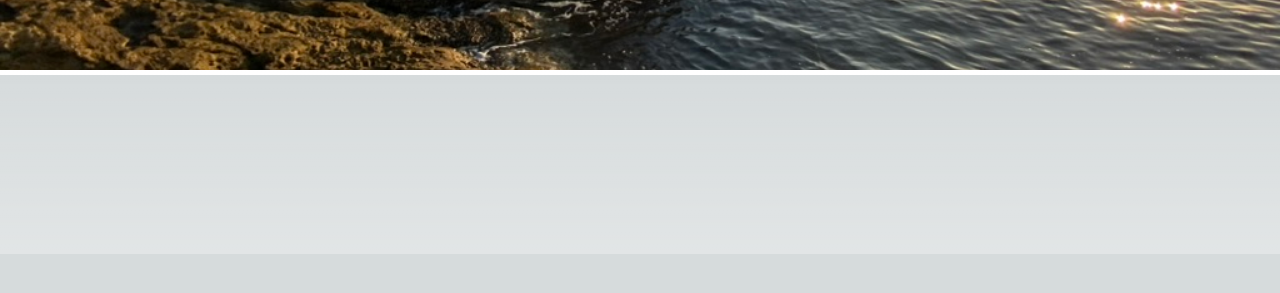
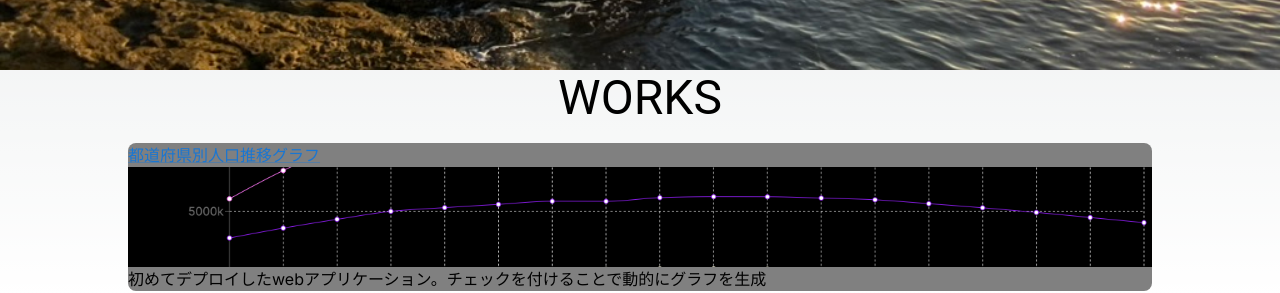
Before and after one commit to Miyamoto-tryk/portfolio, a Next.js app: page / in a window 1280 px wide. Shown: the part 546-839 px from the top of the page. Before the commit the page ends 800 px from the top, so only its background shows below. Built offline with nearby package versions, Linux system fonts and the light colour scheme.

Commit message:
都道府県別推移グラフを追加

```diff
--- a/src/app/page.tsx
+++ b/src/app/page.tsx
@@ -1,6 +1,7 @@
 import Image from "next/image";
 import { Box, Stack, Typography } from "@mui/material";
 import { nameFont } from "@/utils/font";
+import { Works } from "@/components/Works";
 
 export default function Home() {
   return (
@@ -122,6 +123,7 @@ export default function Home() {
           </Stack>
         </Stack>
       </Stack>
+      <Works></Works>
       <Stack spacing={2} direction="row" marginTop="5px">
         {/* <Box
           sx={{
--- /dev/null
+++ b/src/components/Works.tsx
@@ -0,0 +1,39 @@
+import { Box, Link, Stack, Typography } from "@mui/material";
+import population_graph_img from "../../public/images/population_graph.png";
+
+export const Works = () => {
+  return (
+    <>
+      <Stack direction={"row"} justifyContent={"center"}>
+        <Typography variant="h3" gutterBottom>
+          WORKS
+        </Typography>
+      </Stack>
+      <Stack direction={"row"} justifyContent={"center"}>
+        <Stack
+          direction="column"
+          sx={{ borderRadius: 2, backgroundColor: "GrayText", width: "80%" }}
+        >
+          <Link sx={{}} href="https://population-graph-seven.vercel.app/">
+            <Box>都道府県別人口推移グラフ</Box>
+            <Box
+              justifyContent="center"
+              sx={{
+                backgroundImage: "url(/images/population_graph.png)",
+                backgroundPosition: "center",
+                backgroundSize: "cover",
+                overflow: "hidden",
+                width: "100%",
+                height: 100,
+              }}
+            ></Box>
+          </Link>
+
+          <Box>
+            初めてデプロイしたwebアプリケーション。チェックを付けることで動的にグラフを生成
+          </Box>
+        </Stack>
+      </Stack>
+    </>
+  );
+};
```
Also changed, not shown: public/images/population_graph.png (added).
